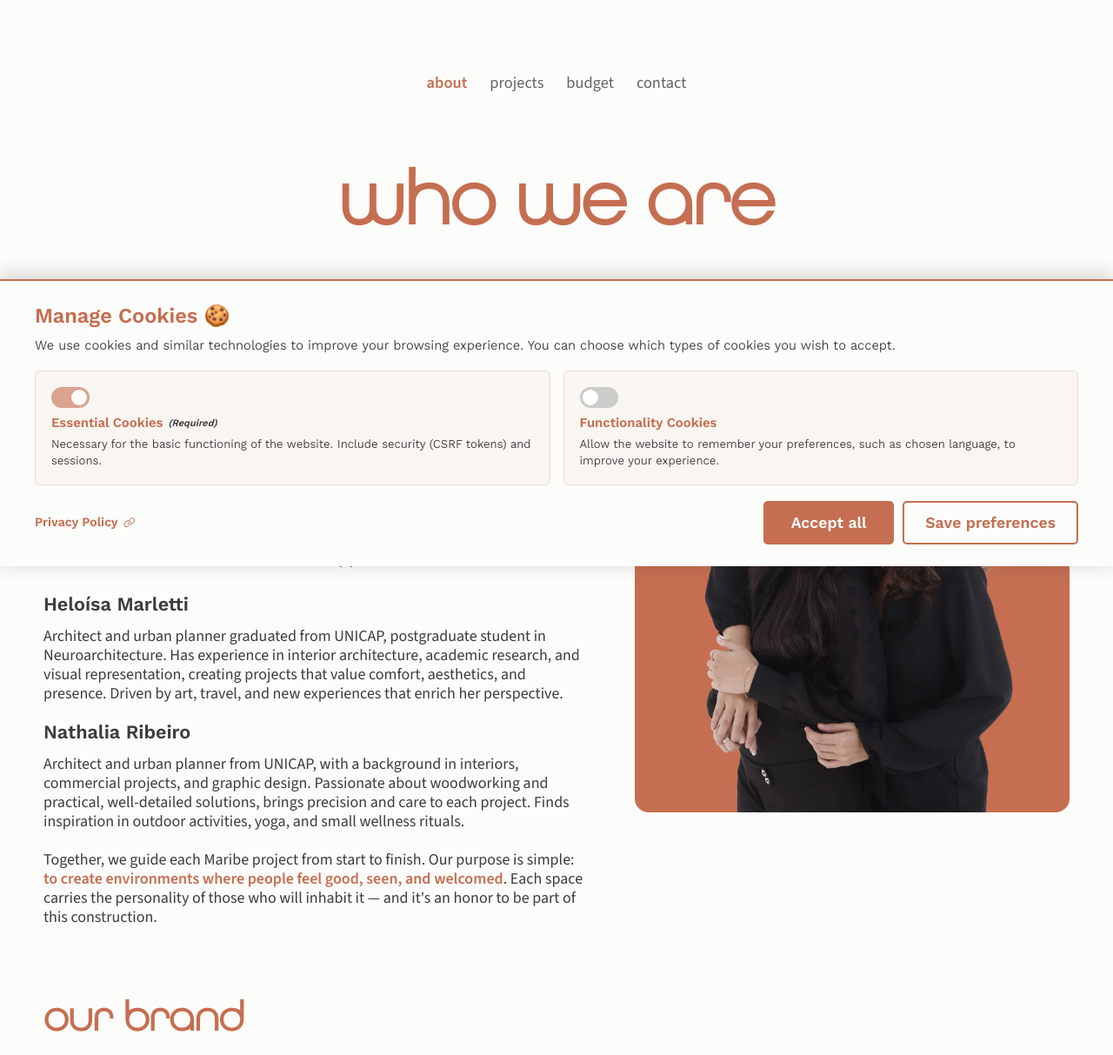
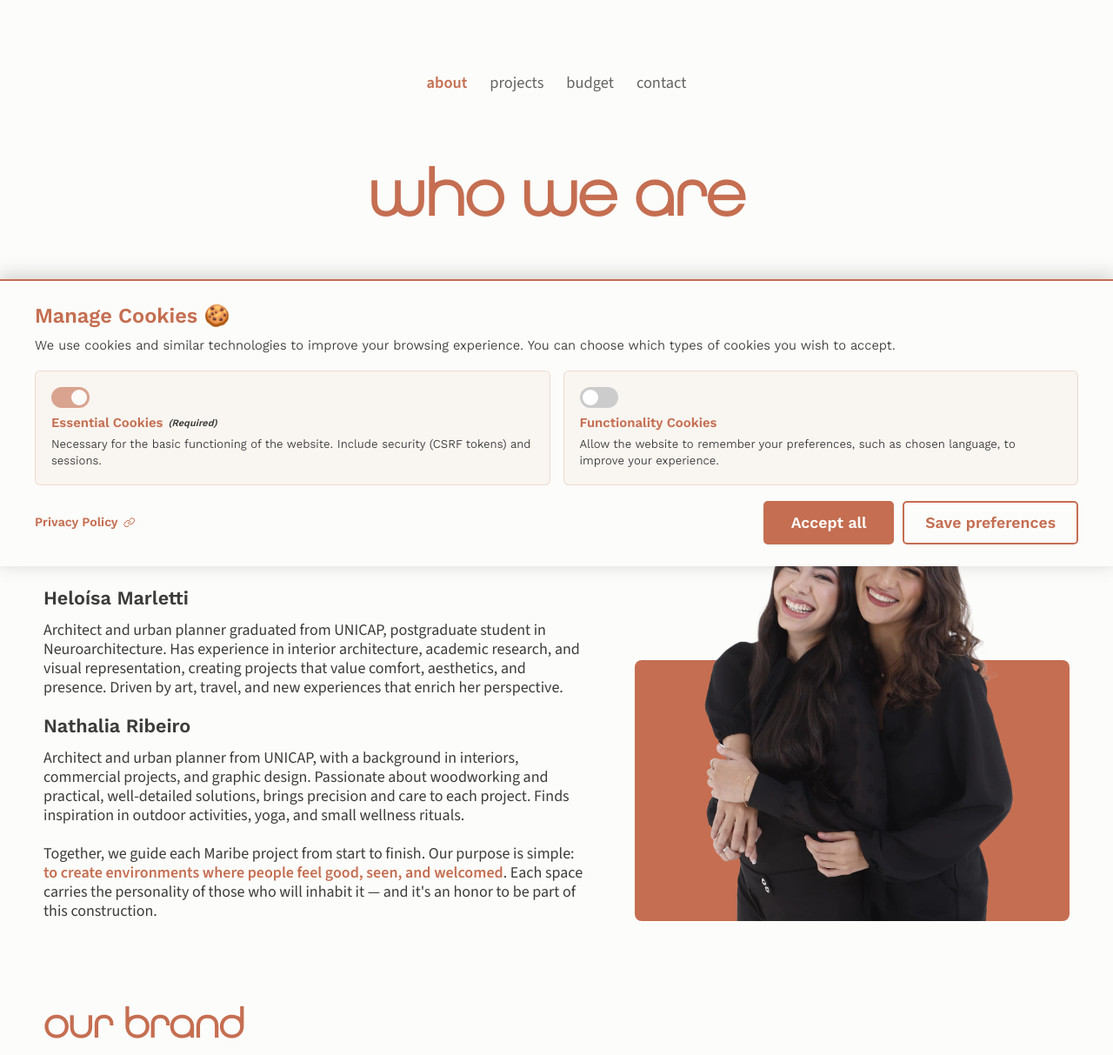
Before and after one commit to mjtavrs/maribe-development, a PHP site: page /en/about in a window 1280 px wide. Shown: the part 149-1362 px from the top of the page at 87% size. Run offline with PHP 8.4, Linux system fonts and the light colour scheme.

Commit message:
styles: style changes for the about page and forms shared stylesheet

```diff
--- a/contato.php
+++ b/contato.php
@@ -85,10 +85,9 @@ $currentPage = 'contato';
         <main role="main">
             <?php
             $pageTitle = t('contact.title');
-            $budgetUrl = url('orcamento', $currentLang);
             $pageDescription = [
                 t('contact.description.0'),
-                t('contact.description.1', ['budgetUrl' => $budgetUrl])
+                t('contact.description.1')
             ];
             include 'includes/pageInfo.php';
             ?>
--- a/src/php/translations.php
+++ b/src/php/translations.php
@@ -54,8 +54,8 @@ $allTranslations = [
             'title' => 'contato',
             'metaDescription' => 'Gostaria de conversar? Nos envie uma mensagem nessa página.',
             'description' => [
-                'Quer conversar conosco? Estamos aqui para ouvir você!',
-                'Se você precisa de um orçamento, pode solicitar através <a href=":budgetUrl">desta página</a>.'
+                'Estamos aqui para conversar com você.',
+                'Seja para dúvidas gerais, mensagens, parceria ou algum assunto específico, este canal é o mais adequado.<br><br>Se a sua intenção for solicitar um projeto, orçamento ou proposta, recomendamos acessar as páginas dedicadas — assim conseguimos te atender com ainda mais cuidado.'
             ],
             'form' => [
                 'name' => 'Nome completo',
@@ -417,9 +417,10 @@ $allTranslations = [
         // Página de Contato
         'contact' => [
             'title' => 'contact',
+            'metaDescription' => 'Would you like to chat? Send us a message on this page.',
             'description' => [
-                'Want to talk to us? We are here to listen to you!',
-                'If you need a quote, you can request it through <a href=":budgetUrl">this page</a>.'
+                'We are here to talk to you.',
+                'Whether for general questions, messages, partnerships, or any specific subject, this channel is the most appropriate.<br><br>If your intention is to request a project, budget, or proposal, we recommend accessing the dedicated pages — this way we can serve you with even more care.'
             ],
             'form' => [
                 'name' => 'Full name',
@@ -759,8 +760,8 @@ $allTranslations = [
             'title' => 'contacto',
             'metaDescription' => '¿Te gustaría conversar? Envíanos un mensaje en esta página.',
             'description' => [
-                '¿Quieres conversar con nosotras? ¡Estamos aquí para escucharte!',
-                'Si necesitas un presupuesto, puedes solicitarlo a través de <a href=":budgetUrl">esta página</a>.'
+                'Estamos aquí para conversar contigo.',
+                'Ya sea para dudas generales, mensajes, alianzas o algún asunto específico, este canal es el más adecuado.<br><br>Si tu intención es solicitar un proyecto, presupuesto o propuesta, recomendamos acceder a las páginas dedicadas — así podremos atenderte con aún más cuidado.'
             ],
             'form' => [
                 'name' => 'Nombre completo',
--- a/styles/pages/about/about.css
+++ b/styles/pages/about/about.css
@@ -5,8 +5,8 @@
 body main #sectionsContainer {
   display: flex;
   flex-direction: column;
-  gap: 70px;
-  margin-bottom: 100px;
+  gap: 85px;
+  margin-bottom: 70px;
 }
 
 body main #sectionsContainer section {
@@ -18,7 +18,7 @@ body main #sectionsContainer section {
 body main #sectionsContainer section h2 {
   color: var(--color-vermelho-recife);
   font-family: "All Round Gothic", sans-serif;
-  font-size: 2rem;
+  font-size: 2.25rem;
   font-weight: bold;
   text-transform: lowercase;
 }
@@ -72,7 +72,7 @@ body main #sectionsContainer section #imageContainer {
 body main #sectionsContainer section #imageContainer #orangeBox {
   bottom: 0;
   background-color: var(--color-vermelho-recife);
-  border-radius: 16px;
+  border-radius: 8px;
   height: 200px;
   position: absolute;
   width: 100%;
@@ -108,7 +108,7 @@ body main #sectionsContainer section #logosContainer video {
 /* Estilos Mobile (max-width: 767px) */
 @media screen and (max-width: 767px) {
   body main #sectionsContainer {
-    gap: 50px;
+    gap: 60px;
     margin-bottom: 60px;
   }
 
@@ -170,8 +170,8 @@ body main #sectionsContainer section #logosContainer video {
 
 @media screen and (min-width: 1024px) {
   body main #sectionsContainer {
-    gap: 80px;
-    margin-bottom: 120px;
+    gap: 95px;
+    margin-bottom: 90px;
   }
 
   body main #sectionsContainer section h2 {
@@ -201,6 +201,7 @@ body main #sectionsContainer section #logosContainer video {
     flex: 0 0 auto;
     width: 100%;
     max-width: 500px;
+    align-self: flex-end;
   }
 
   body main #sectionsContainer section #imageContainer img {
@@ -232,7 +233,11 @@ body main #sectionsContainer section #logosContainer video {
 
 @media screen and (min-width: 1366px) {
   body main #sectionsContainer {
-    margin-bottom: 140px;
+    margin-bottom: 100px;
+  }
+
+  body main #sectionsContainer section h2 {
+    font-size: 3.25rem;
   }
 
   body main #sectionsContainer section #aboutContentWrapper {
--- a/styles/shared/pageInfo.css
+++ b/styles/shared/pageInfo.css
@@ -17,7 +17,7 @@ body main #pageInfo {
   flex-direction: column;
   gap: 20px;
   align-items: center;
-  margin: 10px 0 70px;
+  margin: 10px 0 60px;
 }
 
 /* Aumenta espaçamento do topo em mobile */
@@ -30,9 +30,10 @@ body main #pageInfo {
 body main #pageInfo h1 {
   color: var(--color-vermelho-recife);
   font-family: "All Round Gothic", sans-serif;
-  font-size: 3.5rem;
+  font-size: 3.25rem;
   font-weight: bold;
   text-align: center;
+  margin-bottom: 10px;
 }
 
 body main #pageInfo p {
@@ -52,7 +53,8 @@ body main #pageInfo p a {
 
 @media screen and (min-width: 768px) {
   body main #pageInfo h1 {
-    font-size: 5rem;
+    font-size: 4.25rem;
+    margin-bottom: 15px;
   }
 
   body main #pageInfo p {
@@ -66,11 +68,12 @@ body main #pageInfo p a {
     max-width: 1000px;
     margin-left: auto;
     margin-right: auto;
+    margin-bottom: 70px;
   }
 
   body main #pageInfo h1 {
-    font-size: 5.5rem;
-    margin-bottom: 20px;
+    font-size: 4.75rem;
+    margin-bottom: 25px;
   }
 
   body main #pageInfo p {
@@ -80,8 +83,13 @@ body main #pageInfo p a {
 }
 
 @media screen and (min-width: 1366px) {
+  body main #pageInfo {
+    margin-bottom: 75px;
+  }
+
   body main #pageInfo h1 {
-    font-size: 4.5rem;
+    font-size: 5rem;
+    margin-bottom: 25px;
     padding: 0 80px;
   }
 
@@ -92,6 +100,15 @@ body main #pageInfo p a {
 }
 
 @media screen and (min-width: 1768px) {
+  body main #pageInfo {
+    margin-bottom: 80px;
+  }
+
+  body main #pageInfo h1 {
+    font-size: 5.25rem;
+    margin-bottom: 25px;
+  }
+
   body main #pageInfo p {
     padding: 0 150px;
   }
```
Also changed, not shown: styles/shared/forms.css (+27 -2 lines).
